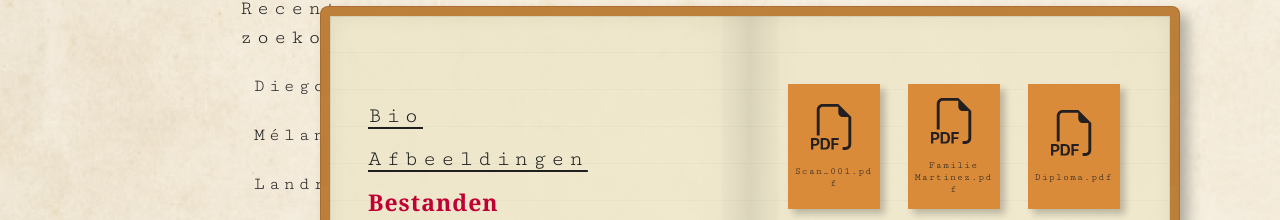
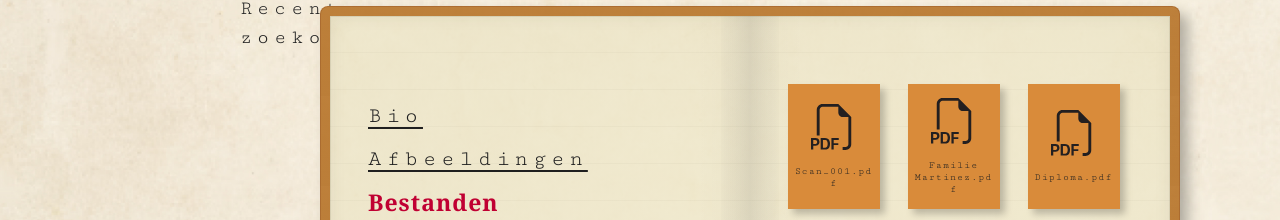
Before and after one commit to Bannos77/my-history, a website built with Vite: page person-result-files.html in a window 1280 px wide. Shown: the part 282-502 px from the top of the page. Built offline with nearby package versions, Linux system fonts and the light colour scheme.

Commit message:
Fix results

```diff
--- a/person-result-files.html
+++ b/person-result-files.html
@@ -38,9 +38,6 @@
           <h2>Recente zoekopdrachten</h2>
 
           <ul class="result-recent-searches">
-            <li>Diego M.</li>
-            <li>Mélanie F. L.</li>
-            <li>Landré</li>
           </ul>
         </aside>
 
```
Also changed, not shown: person-result-images.html (+0 -3 lines).
